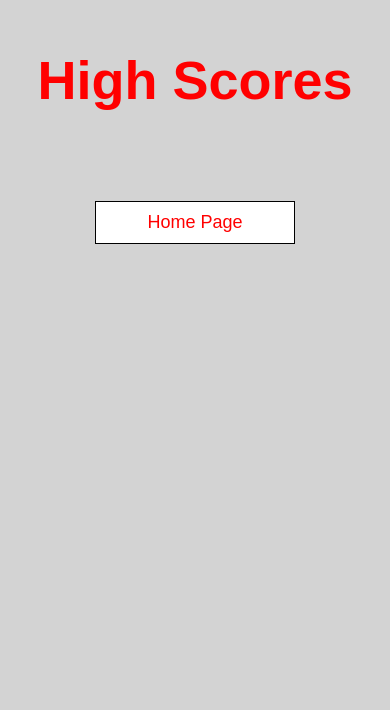
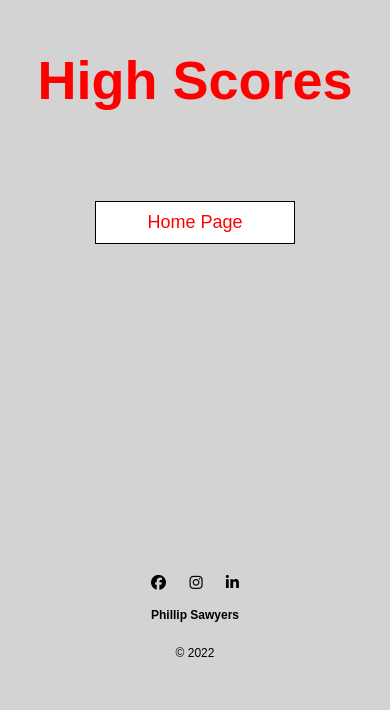
Before and after one commit to PhillipSawyers/quizgame, a plain HTML site: page assets/html/highscores.html in a window 390 px wide. Shown: the part 271-981 px from the top of the page. Before the commit the page ends 844 px from the top, so only its background shows below. Drawn offline with Linux system fonts and the light colour scheme.

```diff
--- a/assets/html/highscores.html
+++ b/assets/html/highscores.html
@@ -16,6 +16,39 @@
         <a class="btn" href="/assets/html/index.html"> Home Page </a>
       </div>
     </div>
+    <footer>
+      <div class="flex-center">
+        <a href="https://www.facebook.com/Twinpz" target="_blank">
+          <i class="fab fa-facebook fa-lg"></i
+        ></a>
+
+        <a
+          href="https://www.instagram.com/twinpztwinsanefitness/"
+          target="_blank"
+        >
+          <i class="fab fa-instagram fa-lg"></i
+        ></a>
+
+        <a
+          href="https://www.linkedin.com/in/phillip-sawyers-a8b22bb4/"
+          target="_blank"
+        >
+          <i class="fab fa-linkedin-in fa-lg"></i
+        ></a>
+
+        <br />
+        <br />
+
+        <h4>Phillip Sawyers</h4>
+        <br />
+
+        &copy; 2022
+      </div>
+    </footer>
     <script src="/assets/js/highscores.js"></script>
+    <script
+      src="https://kit.fontawesome.com/68eecd4fe0.js"
+      crossorigin="anonymous"
+    ></script>
   </body>
 </html>
```
Also changed, not shown: assets/html/end.html (+1 -1 lines), assets/html/game.html (+3 -1 lines), assets/html/howtoplay.html (+1 -8 lines), assets/html/index.html (+1 -1 lines), assets/wireframes/Final Score.png (added), assets/wireframes/Game.png (added), assets/wireframes/High Score.png (added), assets/wireframes/Home page.png (added), assets/wireframes/How to play.png (added), 1 other file.
